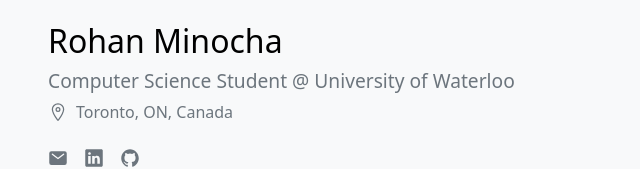
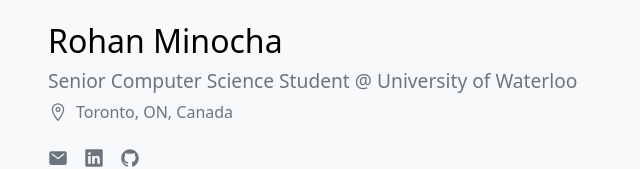
Before and after one commit to rohanxminocha/rohanxminocha.github.io, a React (Create React App) app: page / in a window 1280 px wide. Shown: the part 350-519 px from the top of the page, without its empty margins (284-924 px from the left). Built offline with nearby package versions, Linux system fonts and the light colour scheme.

Commit message:
Add files via upload

```diff
--- a/src/App.js
+++ b/src/App.js
@@ -222,7 +222,7 @@ const App = () => {
                                         <div>
                                             <h1>Rohan Minocha</h1>
                                             <h3>
-                                                Computer Science Student @ University of Waterloo
+                                                Senior Computer Science Student @ University of Waterloo
                                             </h3>
                                             <Stack direction="horizontal" gap={2}>
                                                 <IoLocationOutline />
```
